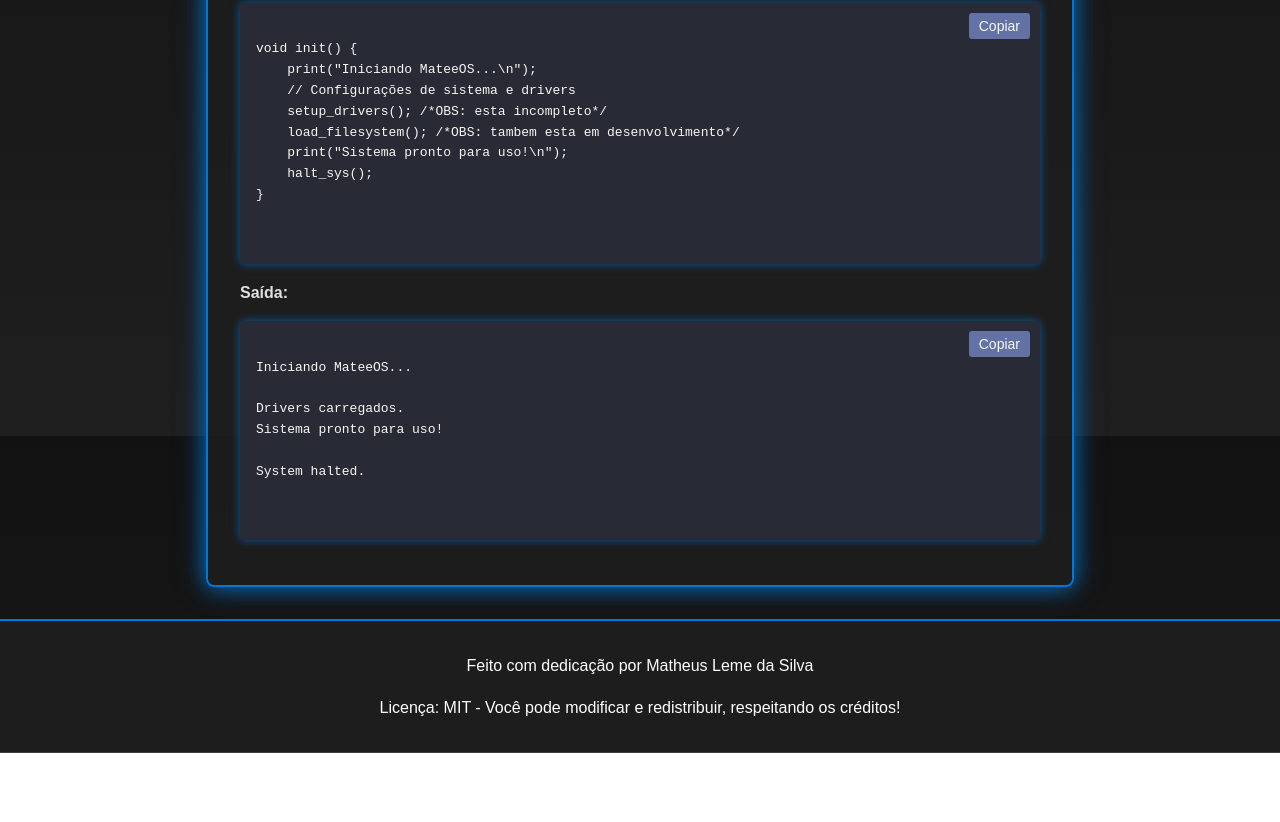
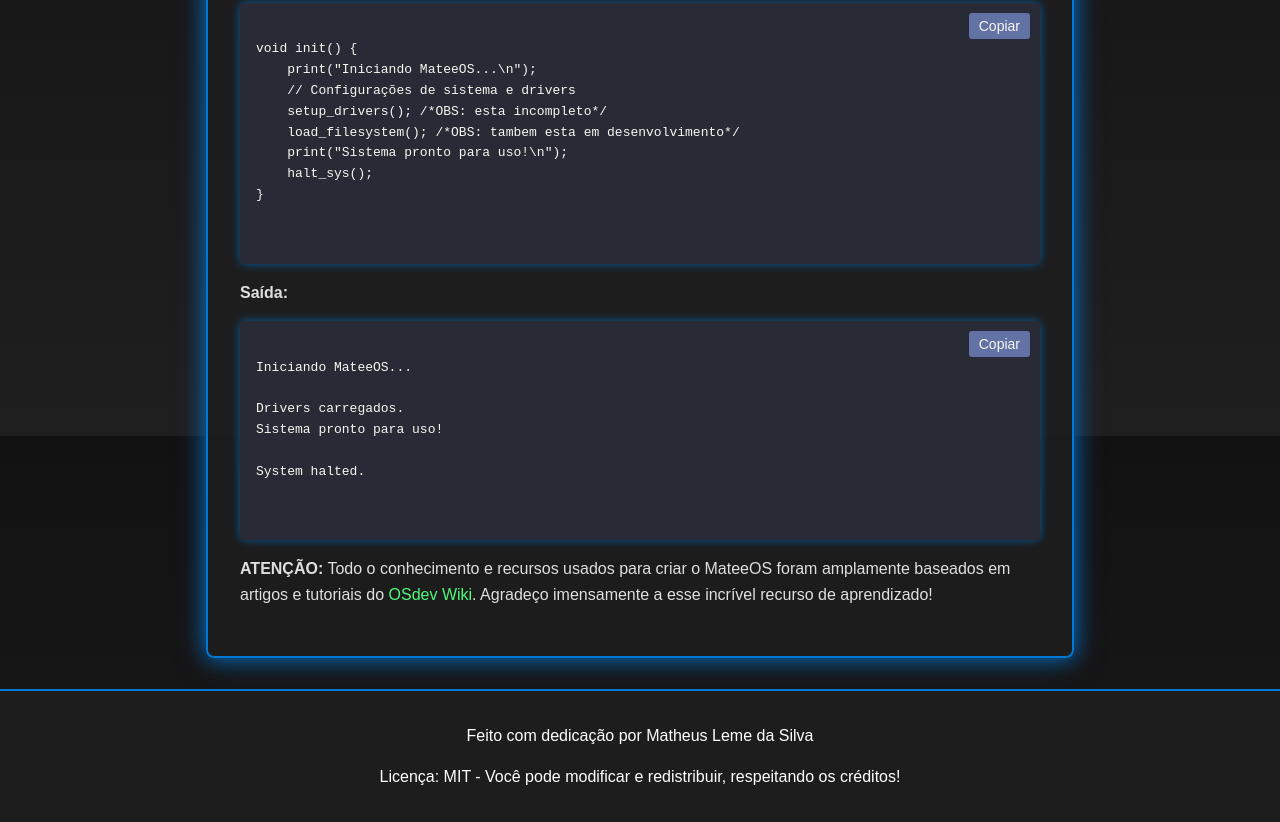
Before and after one commit to Mangtrug/MateeOS, a plain HTML site: page index.html in a window 1280 px wide. Shown: the part 1164-1986 px from the top of the page. Before the commit the page ends 1916 px from the top, so only its background shows below. Drawn offline with nearby package versions, Linux system fonts and the light colour scheme; a small style sheet from the web is missing.

Commit message:
Update index.html

```diff
--- a/index.html
+++ b/index.html
@@ -211,6 +211,8 @@ Sistema pronto para uso!
 System halted.
     </code>
     <button class="copy-btn" onclick="copyCode(this)">Copiar</button></pre>
+
+    <p><strong>ATENÇÃO:</strong> Todo o conhecimento e recursos usados para criar o MateeOS foram amplamente baseados em artigos e tutoriais do <a href="https://wiki.osdev.org" target="_blank" style="color: #50fa7b; text-decoration: none;">OSdev Wiki</a>. Agradeço imensamente a esse incrível recurso de aprendizado!</p>
   </main>
   <footer>
     <p>Feito com dedicação por Matheus Leme da Silva</p>
```
